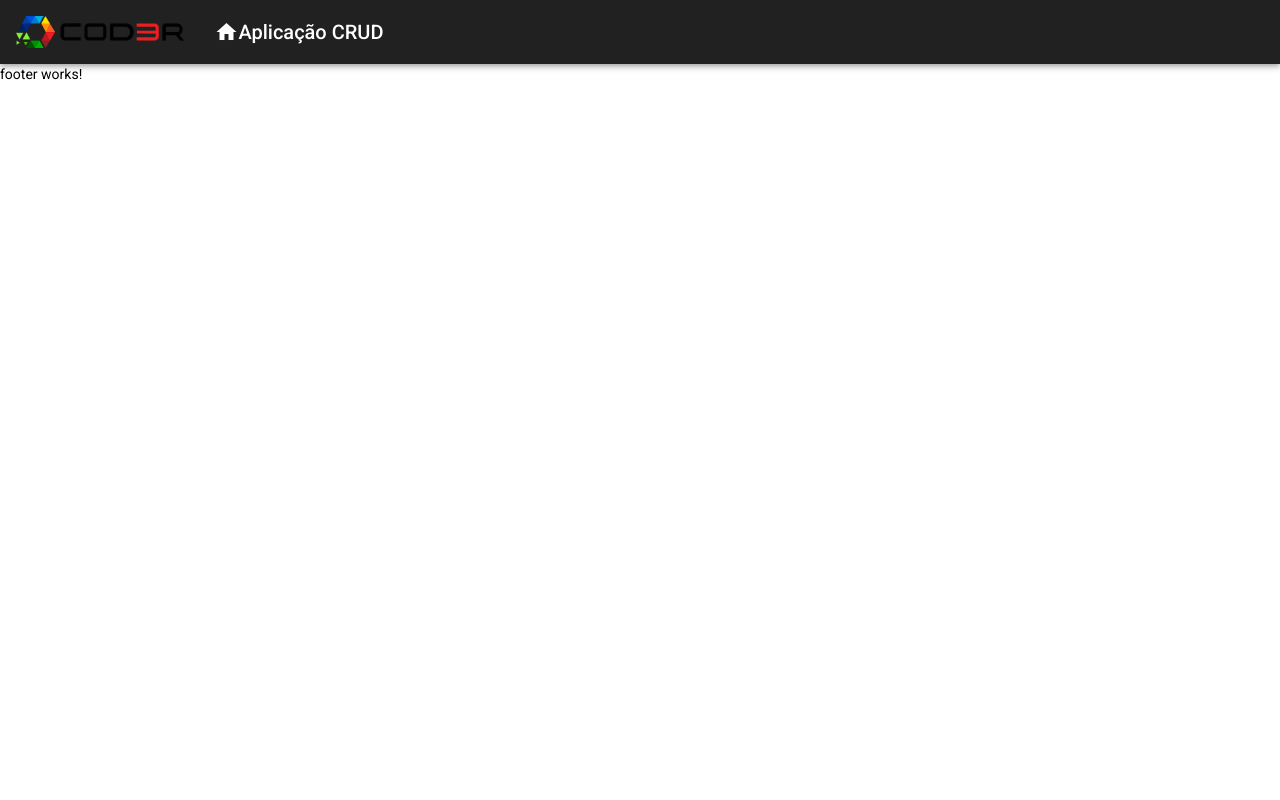
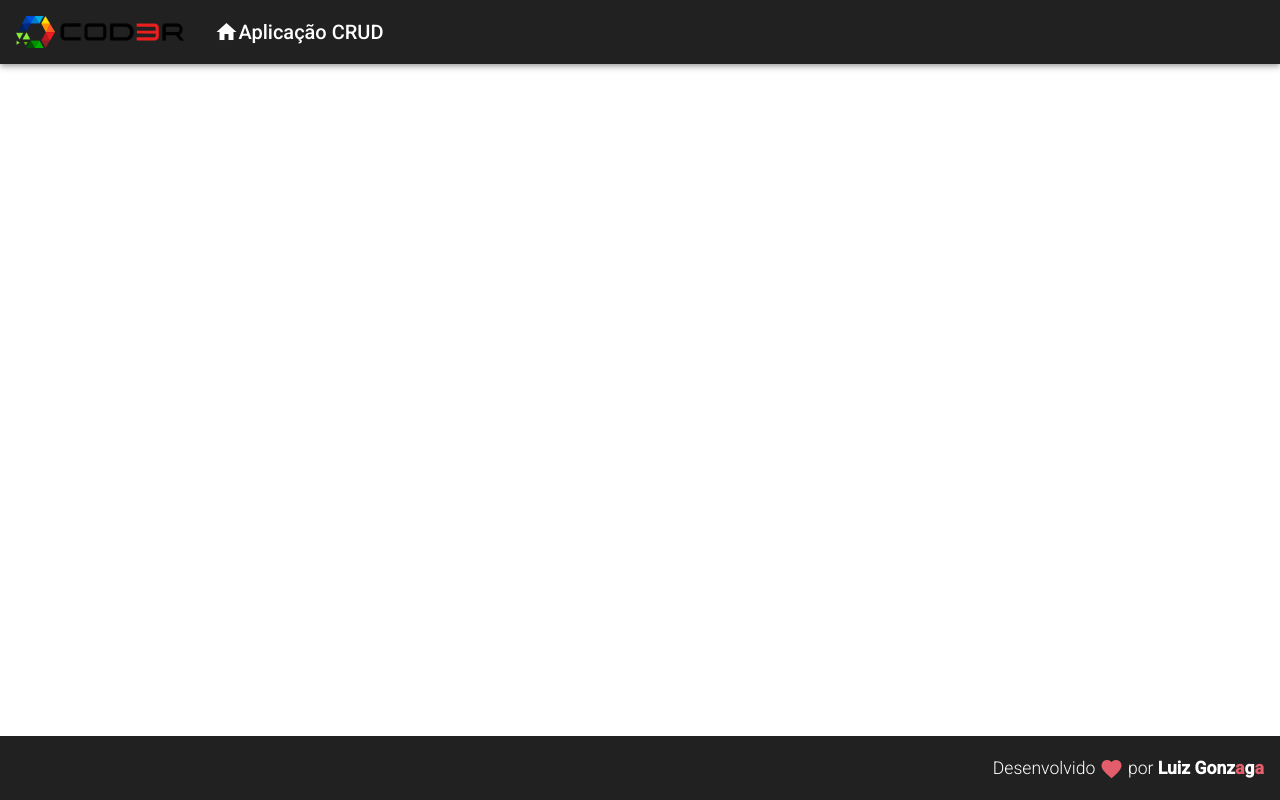
Before and after one commit to Luizgcsneto/curso-angular-9-cod3r, an Angular app in the folder frontend/: page / in a window 1280 px wide. Built offline with nearby package versions, Linux system fonts and the light colour scheme.

Commit message:
Finalizando o footer

```diff
--- a/frontend/src/app/components/template/footer/footer.component.css
+++ b/frontend/src/app/components/template/footer/footer.component.css
@@ -0,0 +1,12 @@
+.footer {
+    position: fixed;
+    bottom: 0;
+
+    display: flex;
+    justify-content: flex-end;
+}
+
+.footer > span {
+   font-size: 1.1rem;
+   font-weight: 300;
+}
--- a/frontend/src/app/components/template/footer/footer.component.html
+++ b/frontend/src/app/components/template/footer/footer.component.html
@@ -1 +1,9 @@
-<p>footer works!</p>
+<mat-toolbar class="footer">
+    <span>
+        Desenvolvido
+        <i class="material-icons red v-midlle">
+            favorite
+        </i>
+        por <strong>Luiz Gonz<span class="red">a</span>g<span class="red">a</span></strong>
+    </span>
+</mat-toolbar>
--- a/frontend/src/styles.css
+++ b/frontend/src/styles.css
@@ -2,3 +2,11 @@
 
 html, body { height: 100%; }
 body { margin: 0; font-family: Roboto, "Helvetica Neue", sans-serif; }
+
+.red {
+    color: rgb(227, 94, 107);
+}
+
+.v-midlle {
+    vertical-align: middle;
+}
```
